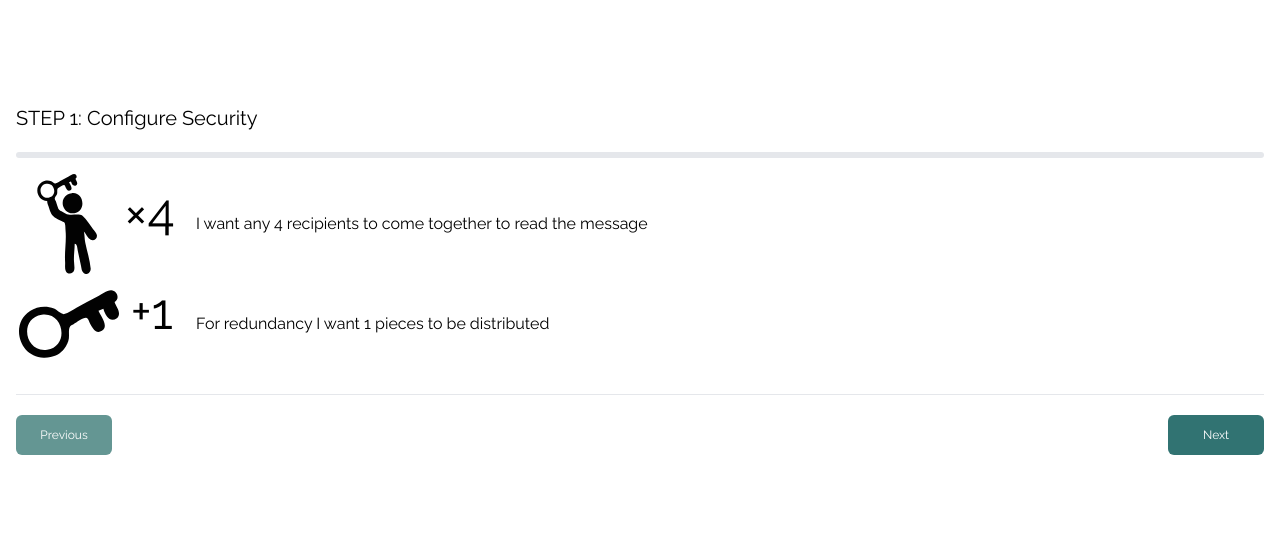
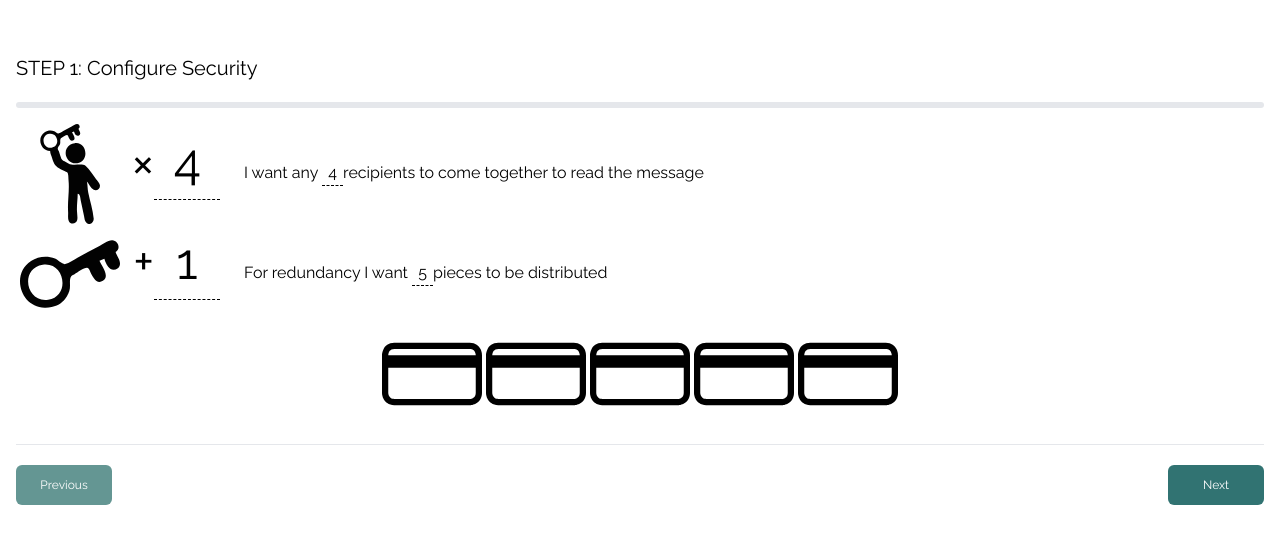
Before and after one commit to FluffyLabs/iamdead.fyi, a React (Create React App) app in the folder frontend/: page /wizzard/security in a window 1280 px wide. Shown: the part 131-674 px from the top of the page. Built offline with nearby package versions, Linux system fonts and the light colour scheme.

Commit message:
security step

```diff
--- a/frontend/package.json
+++ b/frontend/package.json
@@ -12,6 +12,7 @@
     "@types/react": "^18.2.21",
     "@types/react-dom": "^18.2.7",
     "axios": "^1.5.0",
+    "clsx": "^1.2.1",
     "http-proxy-middleware": "^2.0.6",
     "icod-crypto-js": "../crypto-js/pkg",
     "prettier": "^3.0.3",
--- /dev/null
+++ b/frontend/src/components/draggable-number-input/draggable-number-input.tsx
@@ -0,0 +1,76 @@
+import { InputHTMLAttributes, useCallback, useEffect, useState } from "react"
+import { clsx } from 'clsx';
+
+import { clamp } from '../../utils/math';
+
+import styles from './styles.module.scss';
+import { usePrevious } from "../../hooks/use-previous";
+
+const DEFAULT_MIN = 0;
+const DEFAULT_MAX = 9;
+
+type Props = Omit<InputHTMLAttributes<HTMLInputElement>, 'onChange'|'value'|'min'|'max'> & {
+  onChange: (val: number) => void;
+  value: number;
+  min?: number;
+  max?: number;
+};
+
+export const DraggableNumberInput = ({
+  onChange,
+  min = DEFAULT_MIN,
+  max = DEFAULT_MAX,
+  ...inputProps
+}: Props) => {
+  const [startPosition, setStartPositon] = useState(0);
+  const [isDragged, setDragged] = useState(false);
+  const wasDragged = usePrevious(isDragged);
+  const handleMouseDown = useCallback(
+    (e: React.MouseEvent<HTMLInputElement, MouseEvent>) => {
+      setStartPositon(e.clientX);
+      setDragged(true);
+      inputProps.onMouseDown?.(e);
+    },
+    [setStartPositon, setDragged, inputProps],
+  );
+
+  useEffect(() => {
+    if (isDragged) {
+      document.onmouseup = function (e: MouseEvent) {
+        setDragged(false);
+      };
+
+      const distanceToScreenEdge = Math.min(
+        window.innerWidth - startPosition,
+        startPosition,
+      );
+      const limit = Math.min(distanceToScreenEdge, startPosition) / 2;
+
+      document.onmousemove = function (e: MouseEvent) {
+        const delta = clamp(
+          Math.ceil(e.clientX),
+          startPosition - limit,
+          startPosition + limit,
+        );
+
+        const newVal = Math.round(
+          ((delta - (startPosition - limit)) / (2 * limit)) * (max - min) + min,
+        );
+        onChange(newVal);
+      };
+    } else if (wasDragged) {
+      document.onmousemove = null;
+      document.onmouseup = null;
+    }
+  }, [isDragged, setDragged, startPosition, max, min, onChange, wasDragged]);
+
+  return (
+    <input
+      {...inputProps}
+      className={clsx(styles.input, inputProps.className)}
+      onMouseDown={handleMouseDown}
+      readOnly
+      size={1}
+    />
+  );
+};
--- /dev/null
+++ b/frontend/src/components/draggable-number-input/index.ts
@@ -0,0 +1 @@
+export { DraggableNumberInput } from './draggable-number-input';
--- /dev/null
+++ b/frontend/src/components/draggable-number-input/styles.module.scss
@@ -0,0 +1,7 @@
+.input {
+  cursor: ew-resize;
+  background: none !important;
+  border-bottom: 1px dashed #000 !important;
+  outline: none;
+  text-align: center;
+}
--- /dev/null
+++ b/frontend/src/hooks/use-previous.ts
@@ -0,0 +1,11 @@
+import { useEffect, useRef } from "react";
+
+export function usePrevious<T>(value: T) {
+  const ref = useRef<T>();
+
+  useEffect(() => {
+    ref.current = value;
+  });
+
+  return ref.current;
+};
--- a/frontend/src/pages/wizzard/security/security.tsx
+++ b/frontend/src/pages/wizzard/security/security.tsx
@@ -1,13 +1,23 @@
 import { useWizzardContext } from '../wizzard-context';
 import { ReactComponent as KeyPerson } from './icons/key-person.svg';
 import { ReactComponent as Key } from './icons/key.svg';
-import { ComponentType, SVGProps, useState, useCallback, ChangeEvent } from 'react';
-import { useOutsideClick } from '../../../hooks/use-outside-click';
+import { ReactComponent as Card } from './icons/card.svg';
+import { ComponentType, SVGProps, useCallback, useEffect, useMemo } from 'react';
+import { DraggableNumberInput } from '../../../components/draggable-number-input';
 
 const MULTIPLICATION_CHAR = '×';
 
 export const Security = () => {
   const { security } = useWizzardContext();
+
+  const handleNoOfPiecesChange = useCallback(
+    (val: number) => {
+      security.noOfAdditionalPieces.setValue(
+        val - security.noOfRecipients.value,
+      );
+    },
+    [security.noOfAdditionalPieces, security.noOfRecipients],
+  );
 
   return (
     <div>
@@ -16,9 +26,7 @@ export const Security = () => {
         counter={
           <>
             {MULTIPLICATION_CHAR}
-            <Popover
-              label={`${security.noOfRecipients.value}`}
-              popoverLabel="Number of recipients"
+            <DraggableNumberInput
               value={security.noOfRecipients.value}
               onChange={security.noOfRecipients.setValue}
               min={1}
@@ -26,14 +34,15 @@ export const Security = () => {
           </>
         }
         text={
-          <>I want any             <Popover
-              label={`${security.noOfRecipients.value}`}
-              popoverLabel="Number of recipients"
+          <>
+            I want any{' '}
+            <DraggableNumberInput
               value={security.noOfRecipients.value}
               onChange={security.noOfRecipients.setValue}
               min={1}
-              /> {' '}
-              recipients to come together to read the message</>
+            />
+            recipients to come together to read the message
+          </>
         }
       />
 
@@ -42,9 +51,7 @@ export const Security = () => {
         counter={
           <>
             +
-            <Popover
-              label={`${security.noOfAdditionalPieces.value}`}
-              popoverLabel="Number of additional pieces"
+            <DraggableNumberInput
               value={security.noOfAdditionalPieces.value}
               onChange={security.noOfAdditionalPieces.setValue}
             />
@@ -53,14 +60,23 @@ export const Security = () => {
         text={
           <>
             For redundancy I want{' '}
-            <Popover
-              label={`${security.noOfAdditionalPieces.value}`}
-              popoverLabel="Number of additional pieces"
-              value={security.noOfAdditionalPieces.value}
-              onChange={security.noOfAdditionalPieces.setValue}
-            />{' '}
+            <DraggableNumberInput
+              value={
+                security.noOfAdditionalPieces.value +
+                security.noOfRecipients.value
+              }
+              onChange={handleNoOfPiecesChange}
+              max={18}
+              min={security.noOfRecipients.value}
+            />
             pieces to be distributed
           </>
+        }
+      />
+
+      <Cards
+        quantity={
+          security.noOfAdditionalPieces.value + security.noOfRecipients.value
         }
       />
     </div>
@@ -78,7 +94,7 @@ const Row = ({
 }) => {
   return (
     <div className="flex flex-row items-center">
-      <span className="flex flex-row w-40 justify-around">
+      <span className="flex flex-row w-52 justify-around">
         <Icon style={{ width: '100px', height: '100px' }} />
         <span style={{ fontSize: '50px', marginLeft: '5px' }}>{counter}</span>
       </span>
@@ -87,71 +103,14 @@ const Row = ({
   );
 };
 
-const Popover = ({
-  label,
-  popoverLabel,
-  value,
-  onChange,
-  min = 0,
-}: {
-  label: string;
-  popoverLabel: string;
-  value: number;
-  onChange: (val: number) => void;
-  min?: number
-}) => {
-  const [isVisible, setVisible] = useState(false);
-  const show = useCallback(() => setVisible(true), [setVisible]);
-  const hide = useCallback(() => setVisible(false), [setVisible]);
-  const ref = useOutsideClick<HTMLDivElement>(hide);
-  const onCLick = useCallback(
-    () =>
-      setVisible((prev) => {
-        return !prev;
-      }),
-    [setVisible],
+const Cards = ({ quantity }: { quantity: number }) => {
+  const array = useMemo(() => Array.from(Array(quantity).keys()), [quantity]);
+
+  return (
+    <div className="flex flex-wrap justify-center gap-1 px-8">
+      {array.map((i) => (
+        <Card style={{ width: '100px', height: '100px' }} key={i} />
+      ))}
+    </div>
   );
-  const handleChange = useCallback(
-    (event: ChangeEvent<HTMLInputElement>) => {
-      onChange(parseInt(event.currentTarget.value, 10));
-    },
-    [onChange],
-  );
-  return (
-    <>
-      <div className="relative inline-block">
-        <button
-          type="button"
-          className="inline"
-          onClick={onCLick}
-          onMouseEnter={show}
-        >
-          {label}
-        </button>
-        {isVisible && (
-          <div
-            className="absolute bg-white shadow-md rounded p-4 mt-2 text-base z-10"
-            ref={ref}
-            onMouseLeave={hide}
-          >
-            <label
-              htmlFor="range"
-              className="mb-2 inline-block text-neutral-700"
-            >
-              {popoverLabel}
-            </label>
-            <input
-              type="range"
-              className="transparent h-1.5 w-32 cursor-pointer appearance-none rounded-lg border-transparent bg-neutral-200"
-              id="range"
-              value={value}
-              onChange={handleChange}
-              min={min}
-              max={9}
-            />
-          </div>
-        )}
-      </div>
-    </>
-  );
-};
+}
--- /dev/null
+++ b/frontend/src/utils/math.ts
@@ -0,0 +1,3 @@
+export function clamp(value: number, min: number, max: number) {
+  return Math.min(max, Math.max(value, min));
+}
```
Also changed, not shown: frontend/src/pages/wizzard/security/icons/card.svg (added), 1 other file (tests, documents, lock files or other folders).
